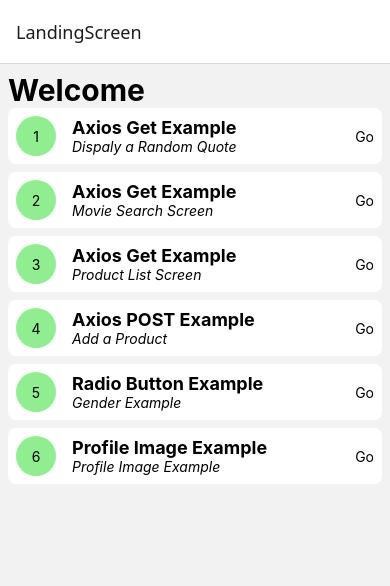
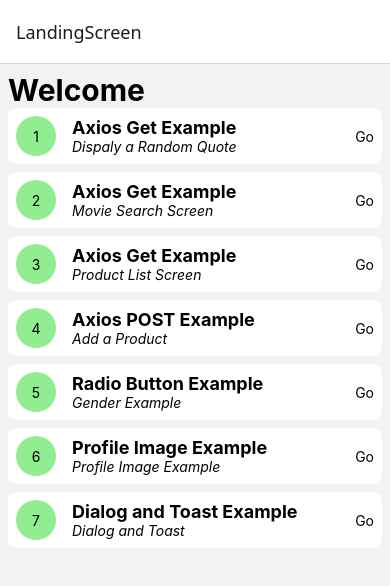
Before and after one commit to abidroid/RNCLITestApp, a React Native app: screen / in a window 390 px wide. Shown: the top 586 px of the page. Built offline with nearby package versions, Linux system fonts and the light colour scheme; what react-native-alert-notification would draw is missing.

Commit message:
navigation to DialogAndToast

```diff
--- a/navigation/MainNavigation.js
+++ b/navigation/MainNavigation.js
@@ -8,6 +8,7 @@
 import RadioButtonExampleScreen from '../src/screens/RadioButtonExample/RadioButtonExampleScreen';
 import ProfileImageScreen from '../src/screens/ProfileImage/ProfileImageScreen';
 import SplashScreen from '../src/screens/Splash/SplashScreen';
+import DialogAndToastScreen from '../src/screens/DialogAndToast/DialogAndToastScreen';
 
 const Stack = createStackNavigator();
 
@@ -44,6 +45,10 @@
         name={Routes.ProfileImageExample}
         component={ProfileImageScreen}
       />
+       <Stack.Screen
+        name={Routes.DialogAndToastExample}
+        component={DialogAndToastScreen}
+      />
     </Stack.Navigator>
   );
 };
--- a/navigation/Routes.js
+++ b/navigation/Routes.js
@@ -7,4 +7,5 @@
   AxiosPostRequest: 'AxiosPostRequest',
   RadioButtonExample: 'RadioButtonExample',
   ProfileImageExample: 'ProfileImage',
+  DialogAndToastExample: 'DialogAndToast',
 };
--- a/src/screens/LandingScreen/LandingScreen.js
+++ b/src/screens/LandingScreen/LandingScreen.js
@@ -4,7 +4,7 @@
 import style from './style';
 import LandingScreenItem from '../../components/LandingScreenItem/LandingScreenItem';
 
-import { Routes } from '../../../navigation/Routes';
+import {Routes} from '../../../navigation/Routes';
 
 const LandingScreen = ({navigation}) => {
   return (
@@ -48,9 +48,13 @@
           onPress={() => navigation.navigate(Routes.ProfileImageExample)}
         />
 
+        <LandingScreenItem
+          serialNo="7"
+          title="Dialog and Toast Example"
+          subtitle="Dialog and Toast"
+          onPress={() => navigation.navigate(Routes.DialogAndToastExample)}
+        />
       </ScrollView>
-
-
     </SafeAreaView>
   );
 };
```
